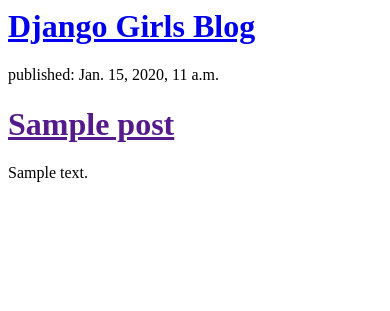
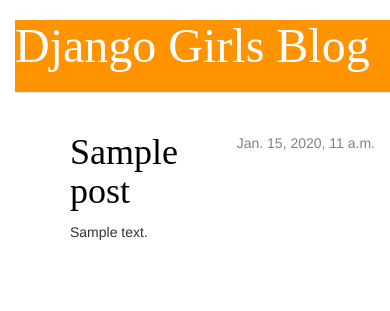
Before and after one commit to apesantvin/my-first-blog, a Django app: template blog/templates/blog/post_list.html in a window 390 px wide. Shown: the top 311 px of the page. Run offline with Django 3.2, Linux system fonts and the light colour scheme; the template is opened without the code that fills it: values that come from a table or form of the project are taken from there, others are empty; tables that the repository leaves empty hold one stand-in row (values such as "Sample post"); some libraries are stand-ins or nearby versions.

Commit message:
Ponerlo bonito

```diff
--- /dev/null
+++ b/blog/static/css/blog.css
@@ -0,0 +1,46 @@
+h1 a {
+    color : #FCA205;
+    font-family : 'Lobster';
+}
+body {
+    padding-left:15px;
+}
+.page-header {
+    background-color:#ff9400;
+    margin-top:0;
+    padding:20px20px20px40px;
+}
+
+.page-header h1, .page-header h1 a, .page-header h1 a:visited, .page-header h1 a:active {
+    color: #ffffff;
+    font-size:36pt;
+    text-decoration: none;
+}
+.content{
+    margin-left:40px;
+}
+h1, h2, h3, h4{
+    font-family:'Lobster', cursive;
+}
+.date{
+    float: right;
+    color:#828282;
+}
+.save{
+    float: right;
+}
+.post-formtextarea, .post-forminput{
+    width:100%;
+}
+.top-menu, .top-menu:hover, .top-menu:visited {
+    color: #ffffff;
+    float: right;
+    font-size:26pt;
+    margin-right:20px;
+}
+.post{
+    margin-bottom:70px;
+}
+.post h1 a, .post h1 a:visited {
+    color: #000000;
+}
--- /dev/null
+++ b/blog/templates/blog/base.html
@@ -0,0 +1,24 @@
+{% load staticfiles %}
+
+<html>
+    <head>
+        <title>Django Girls blog</title>
+        <a href="http://en.wikipedia.org/wiki/Django" class="external_link" id="link_to_wiki_page">
+        <link rel="stylesheet" href="//maxcdn.bootstrapcdn.com/bootstrap/3.2.0/css/bootstrap.min.css">
+        <link rel="stylesheet" href="//maxcdn.bootstrapcdn.com/bootstrap/3.2.0/css/bootstrap-theme.min.css">
+        <link href="//fonts.googleapis.com/css?family=Lobster&subset=latin,latin-ext">
+        <link rel="stylesheet" href="{% static 'css/blog.css' %}">
+    <body>
+        <div class="page-header">
+            <h1><a href="/">Django Girls Blog</a></h1>
+        </div>
+        <div class="content container">
+            <divclass="row">
+                <divclass="col-md-8">
+                    {% block content %}
+                    {% endblock %}
+                </div>
+            </div>
+        </div>
+    </body>
+</html>
--- a/blog/templates/blog/post_list.html
+++ b/blog/templates/blog/post_list.html
@@ -1,18 +1,13 @@
-<html>
-    <head>
-        <title>Django Girls blog</title>
-    </head>
-    <body>
-        <div>
-            <h1><a href="/">Django Girls Blog</a></h1>
+{% extends 'blog/base.html' %}
+
+{% block content %}
+    {% for post in posts %}
+        <div class="post">
+            <div class="date">
+                {{ post.published_date }}
+            </div>
+            <h1><a href="{% url 'blog.views.post_detail' pk=post.pk %}">{{ post.title }}</a></h1>
+            <p>{{ post.text|linebreaks }}</p>
         </div>
-
-        {% for post in posts %}
-            <div>
-                <p>published: {{ post.published_date }}</p>
-                <h1><a href="">{{ post.title }}</a></h1>
-                <p>{{ post.text|linebreaks }}</p>
-            </div>
-        {% endfor %}
-    </body>
-</html>
+    {% endfor %}
+{% endblock content %}
--- a/blog/urls.py
+++ b/blog/urls.py
@@ -3,4 +3,5 @@ from . import views
 
 urlpatterns = [
     url(r'^$', views.post_list),
+    url(r'^post/(?P<pk>[0-9]+)/$', views.post_detail),
 ]
```
Also changed, not shown: blog/templates/blog/post_detail.html (added, +14 -0 lines), blog/views.py (+6 -1 lines).
